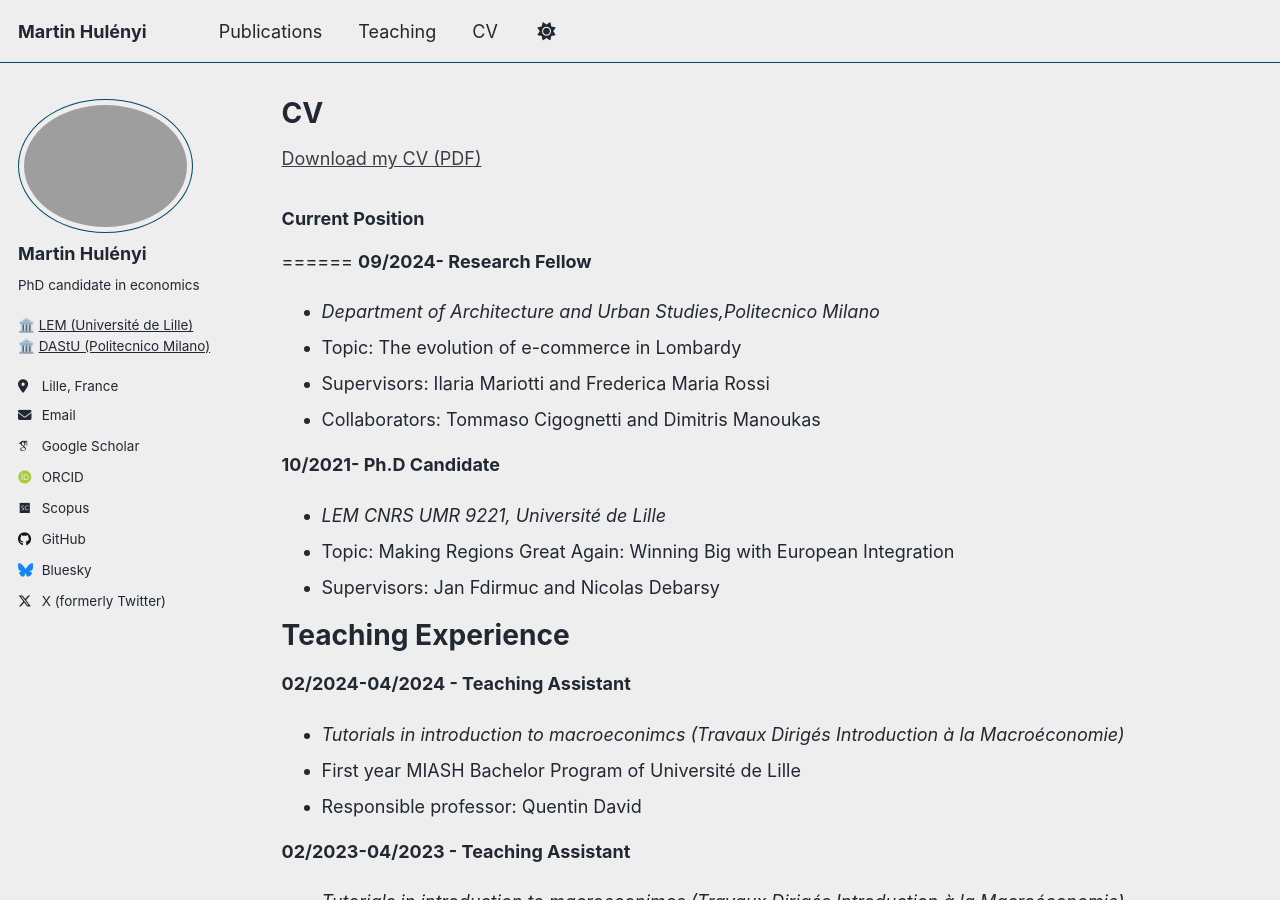
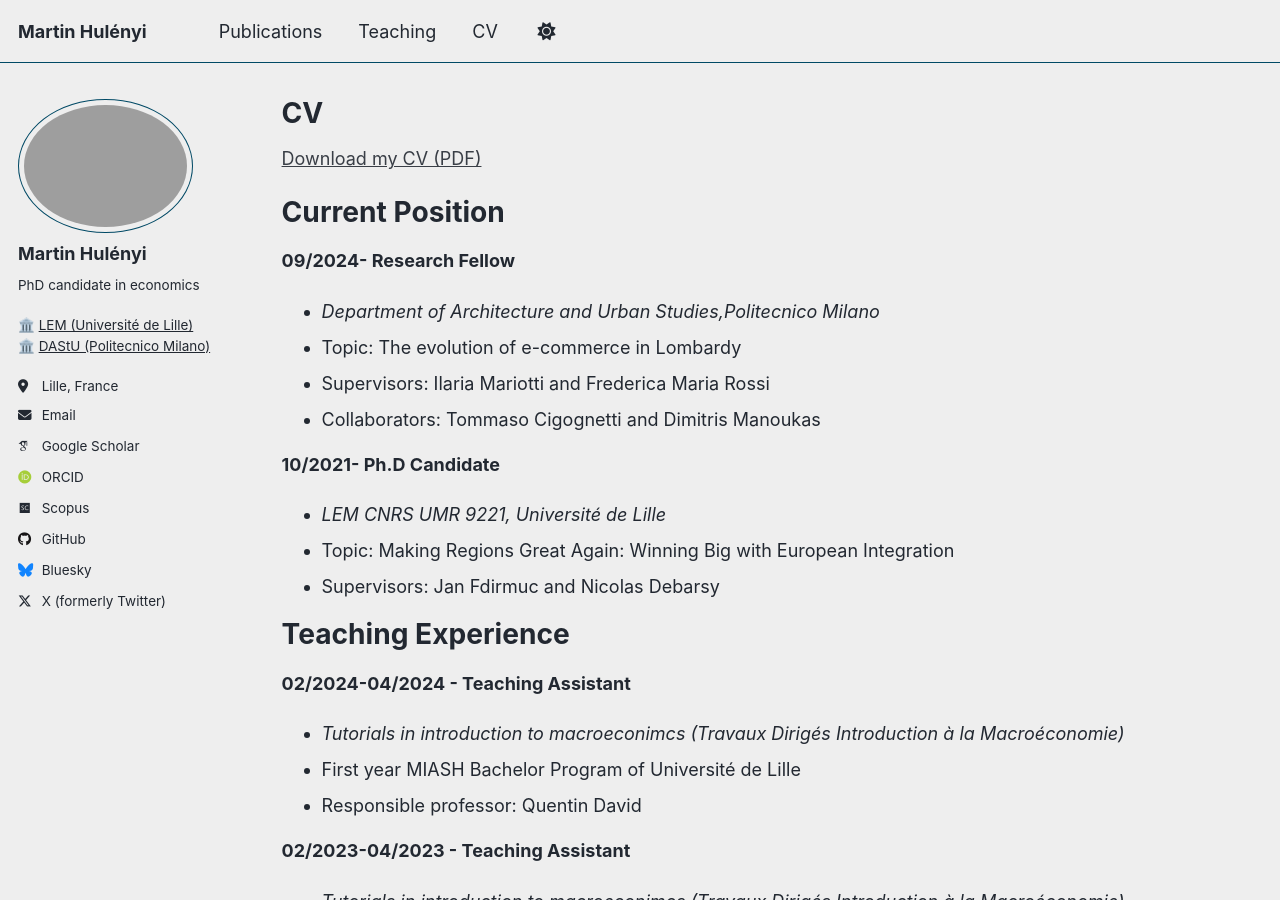
Before and after one commit to martinhulenyi/martinhulenyi.github.io, a Jekyll site: the page built from _pages/cv.md, in a window 1280 px wide and 900 px high. Built offline with Jekyll 4.4.1, drawn with Linux system fonts in a browser that asks for light colours; some web fonts are replaced; a script that is not in the unit is left out.

Commit message:
Update cv.md

```diff
--- a/_pages/cv.md
+++ b/_pages/cv.md
@@ -11,8 +11,8 @@ redirect_from:
 
 [Download my CV (PDF)](https://github.com/martinhulenyi/martinhulenyi.github.io/blob/master/files/cv.pdf)
 
-### **Current Position**
-======
+**Current Position**
+==================
 **09/2024- Research Fellow**
 * *Department of Architecture and Urban Studies,Politecnico Milano*
 * Topic: The evolution of e-commerce in Lombardy
```
